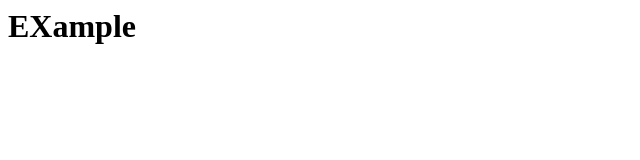
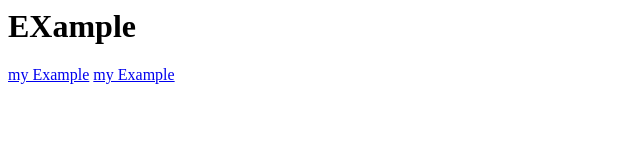
Before and after one commit to methache/methache.github.com, a plain HTML site: page Example/index.html in a window 1280 px wide. Shown: the whole page, without its empty margins (0-640 px from the left). Drawn offline with Linux system fonts and the light colour scheme.

Commit message:
Update index.html

```diff
--- a/Example/index.html
+++ b/Example/index.html
@@ -1 +1,3 @@
 <h1>EXample</h1>
+  <a href='https://methache.github.io/Example'>my Example</a>
+  <a href='https://methache.github.io/Example'>my Example</a>
```
